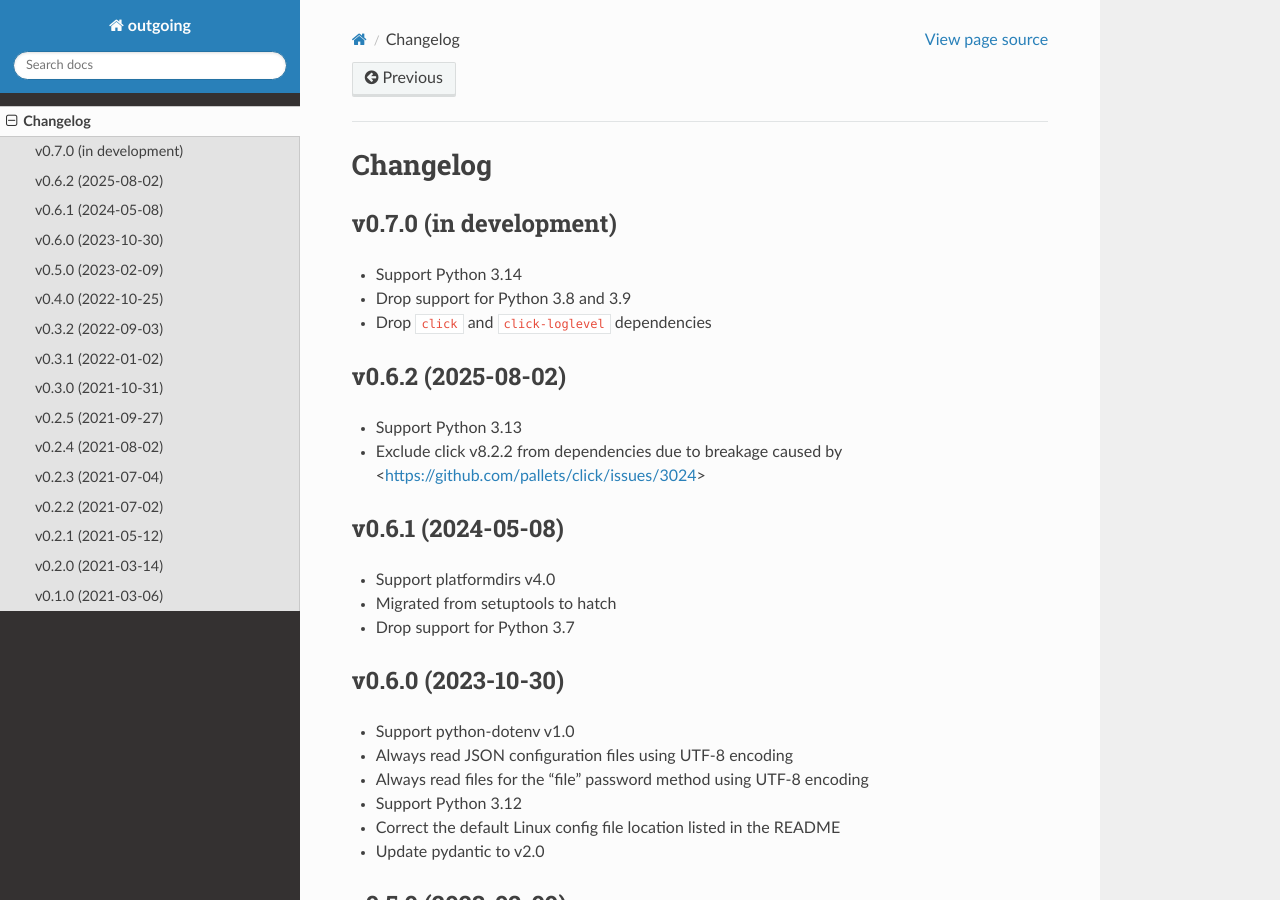
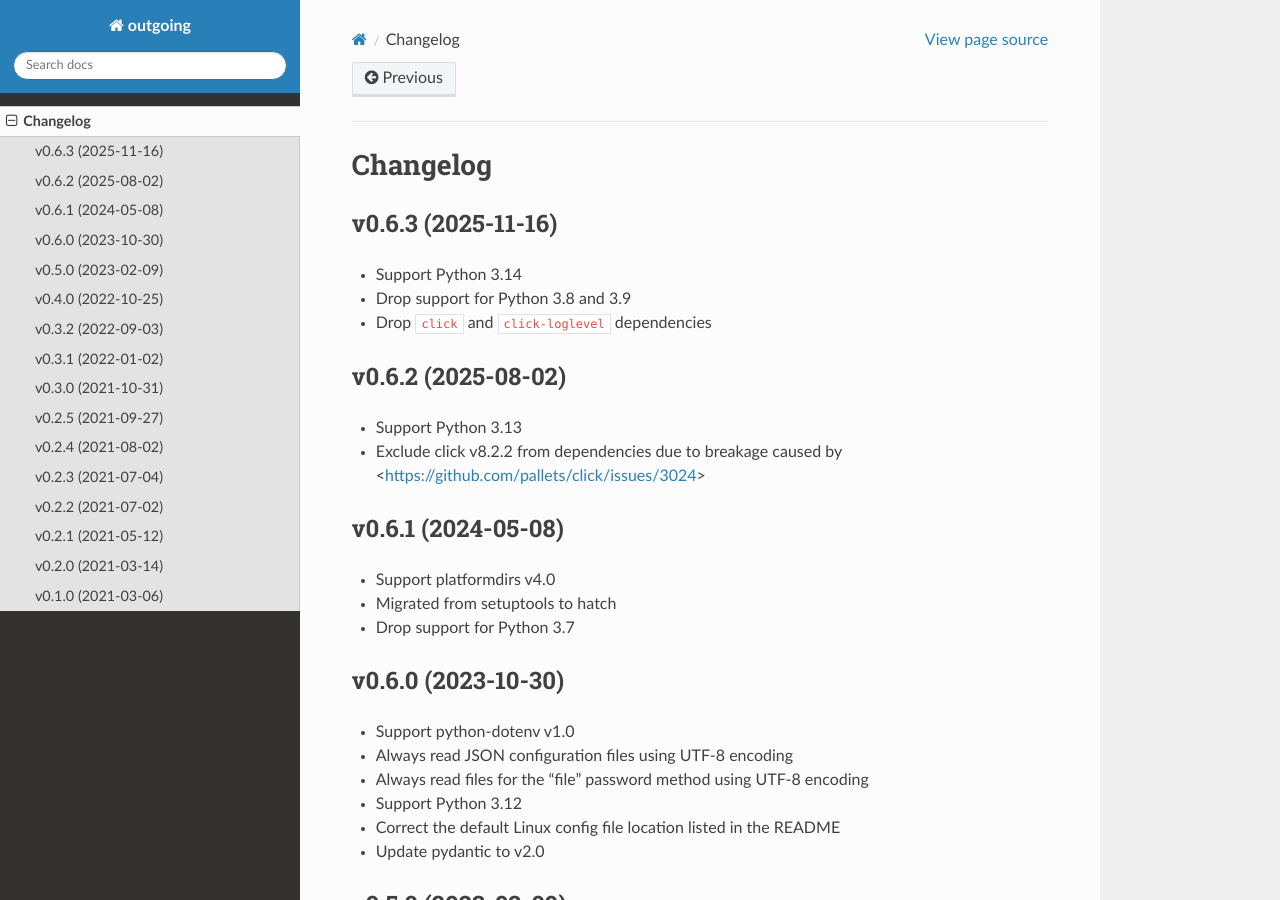
Before and after one commit to jwodder/outgoing, a Sphinx documentation site: the page built from docs/changelog.rst, in a window 1280 px wide and 900 px high. Built offline with Sphinx 7.4.7 and the Read the Docs theme 3.1.0, drawn with Linux system fonts in a browser that asks for light colours; pages that are not in the unit, such as notebooks, are missing from menus; the version number is read from the project's files by our own code.

Commit message:
v0.6.3 — Drop click dependency
- Support Python 3.14
- Drop support for Python 3.8 and 3.9
- Drop `click` and `click-loglevel` dependencies

```diff
--- a/CHANGELOG.md
+++ b/CHANGELOG.md
@@ -1,5 +1,5 @@
-v0.7.0 (in development)
------------------------
+v0.6.3 (2025-11-16)
+-------------------
 - Support Python 3.14
 - Drop support for Python 3.8 and 3.9
 - Drop `click` and `click-loglevel` dependencies
--- a/docs/changelog.rst
+++ b/docs/changelog.rst
@@ -3,8 +3,8 @@
 Changelog
 =========
 
-v0.7.0 (in development)
------------------------
+v0.6.3 (2025-11-16)
+-------------------
 - Support Python 3.14
 - Drop support for Python 3.8 and 3.9
 - Drop ``click`` and ``click-loglevel`` dependencies
--- a/src/outgoing/__init__.py
+++ b/src/outgoing/__init__.py
@@ -13,7 +13,7 @@ Visit <https://github.com/jwodder/outgoing> or <https://outgoing.rtfd.io> for
 more information.
 """
 
-__version__ = "0.7.0.dev1"
+__version__ = "0.6.3"
 __author__ = "John Thorvald Wodder II"
 __author_email__ = "outgoing@varonathe.org"
 __license__ = "MIT"
```
